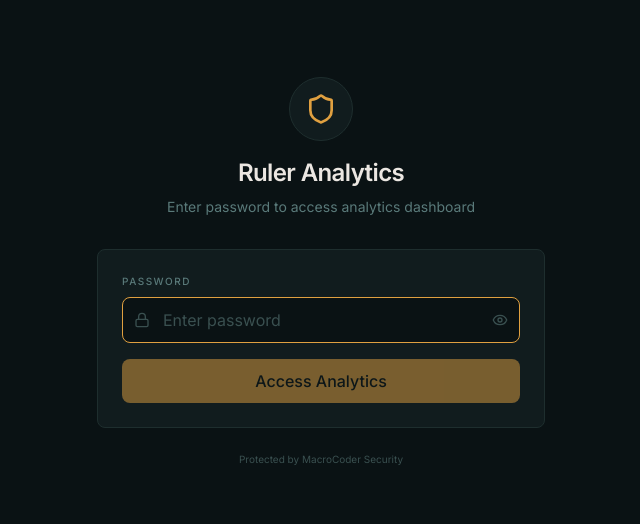
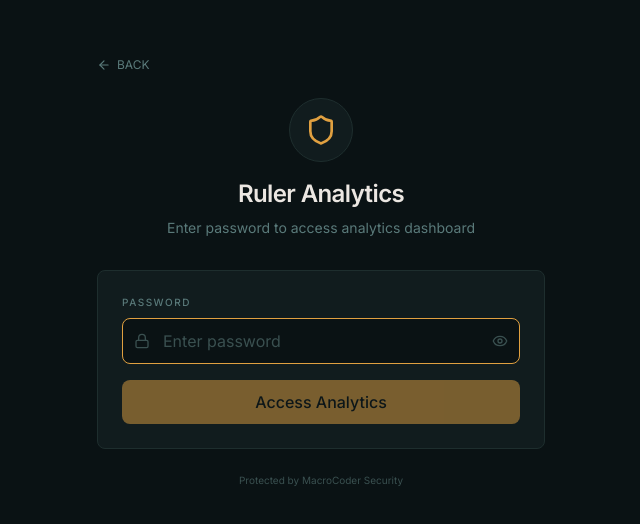
Before and after one commit to robinaspman/macrocoder-site, a React (Vite) app: page /analytics in a window 1280 px wide. Shown: the part 128-652 px from the top of the page, without its empty margins (319-959 px from the left). Built offline with nearby package versions, Linux system fonts and the light colour scheme; no server answers.

Commit message:
feat: add back button to analytics login page

```diff
--- a/src/components/Analytics/AnalyticsLogin.tsx
+++ b/src/components/Analytics/AnalyticsLogin.tsx
@@ -1,5 +1,6 @@
 import { useState } from 'react'
-import { Shield, Lock, Eye, EyeOff } from 'lucide-react'
+import { Shield, Lock, Eye, EyeOff, ArrowLeft } from 'lucide-react'
+import { useNavigate } from 'react-router-dom'
 
 interface AnalyticsLoginProps {
   onLogin: (success: boolean) => void
@@ -10,6 +11,7 @@ export function AnalyticsLogin({ onLogin }: AnalyticsLoginProps) {
   const [showPassword, setShowPassword] = useState(false)
   const [error, setError] = useState('')
   const [isLoading, setIsLoading] = useState(false)
+  const navigate = useNavigate()
 
   // Simple password check - in production, this would be server-side
   const VALID_PASSWORD = 'klZbk@sOsMx!YnpzcIs1WG86I1HNGkK0%TA21taYeAL@PHawZV'
@@ -34,6 +36,15 @@ export function AnalyticsLogin({ onLogin }: AnalyticsLoginProps) {
   return (
     <div className="min-h-screen bg-[#0a1214] text-[#d0dede] [font-family:Inter,ui-sans-serif,system-ui,sans-serif] flex items-center justify-center">
       <div className="w-full max-w-md">
+        {/* Back Button */}
+        <button
+          onClick={() => navigate('/')}
+          className="flex items-center gap-1.5 text-[12px] text-[#5a7a7a] hover:text-[#8aaa9a] transition-colors cursor-pointer mb-6"
+        >
+          <ArrowLeft className="h-3.5 w-3.5" />
+          BACK
+        </button>
+
         {/* Logo/Header */}
         <div className="text-center mb-8">
           <div className="inline-flex items-center justify-center w-16 h-16 rounded-full bg-[#111c1e] border border-[#1e2e2e] mb-4">
```
